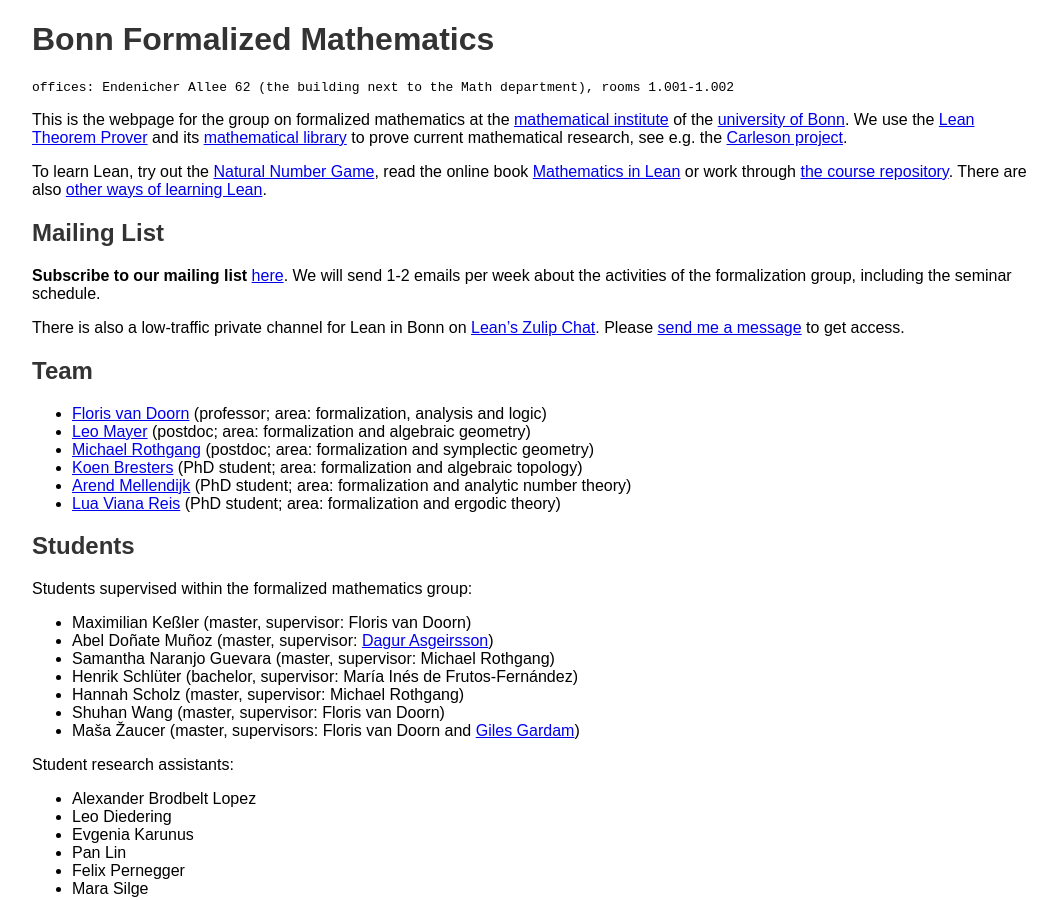
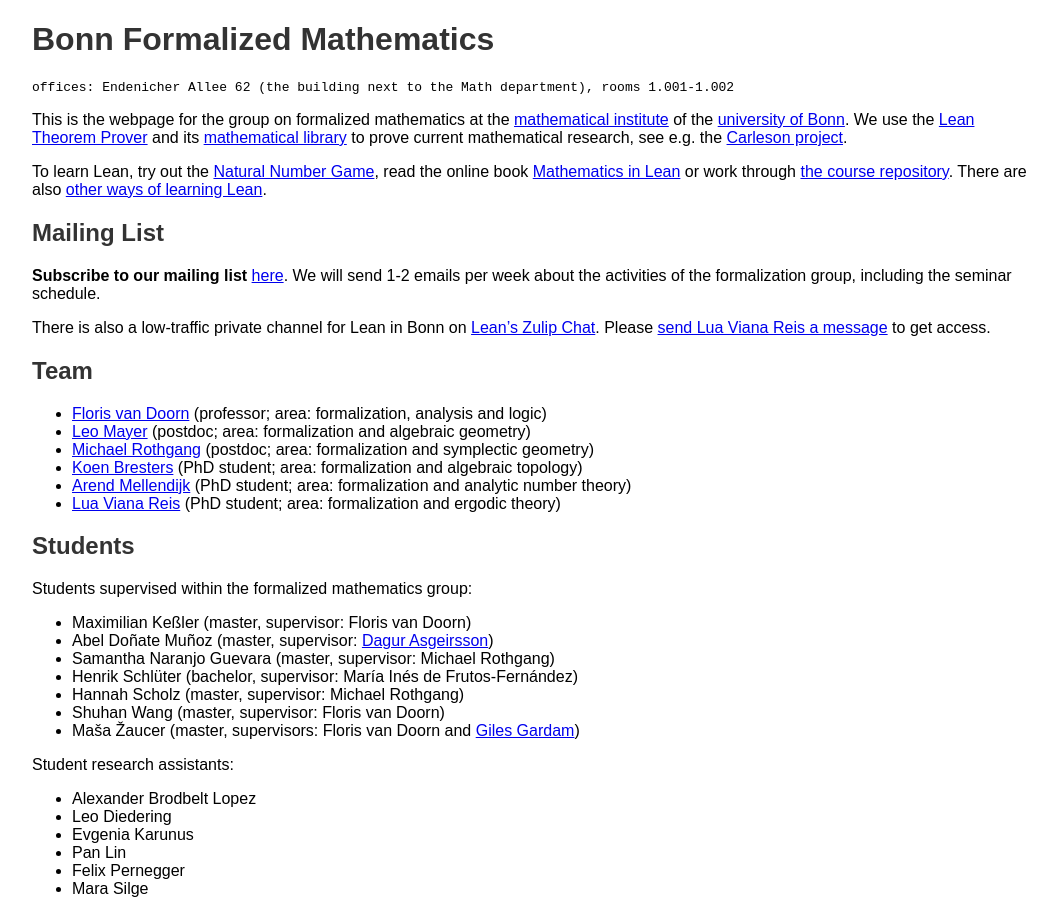
Before and after one commit to fpvandoorn/fpvandoorn.github.io, a Jekyll site: the page built from formalized-mathematics.md, in a window 1280 px wide and 900 px high. Shown: the whole window, without its empty margins (108-1165 px from the left). Built offline with Jekyll 4.4.1, drawn with Linux system fonts in a browser that asks for light colours; our own code applies the rules of GitHub Pages for plain Markdown files.

Commit message:
Lua can give access

```diff
--- a/formalized-mathematics.md
+++ b/formalized-mathematics.md
@@ -15,7 +15,7 @@
 
 **Subscribe to our mailing list** [here](https://listen.uni-bonn.de/wws/info/formal-math). We will send 1-2 emails per week about the activities of the formalization group, including the seminar schedule.
 
-There is also a low-traffic private channel for Lean in Bonn on [Lean's Zulip Chat](https://leanprover.zulipchat.com). Please [send me a message](https://leanprover.zulipchat.com/#narrow/dm/111080-Floris-van-Doorn) to get access.
+There is also a low-traffic private channel for Lean in Bonn on [Lean's Zulip Chat](https://leanprover.zulipchat.com). Please [send Lua Viana Reis a message](https://leanprover.zulipchat.com/#narrow/dm/571941-Lua-Viana-Reis) to get access.
 
 ## Team
 
```
